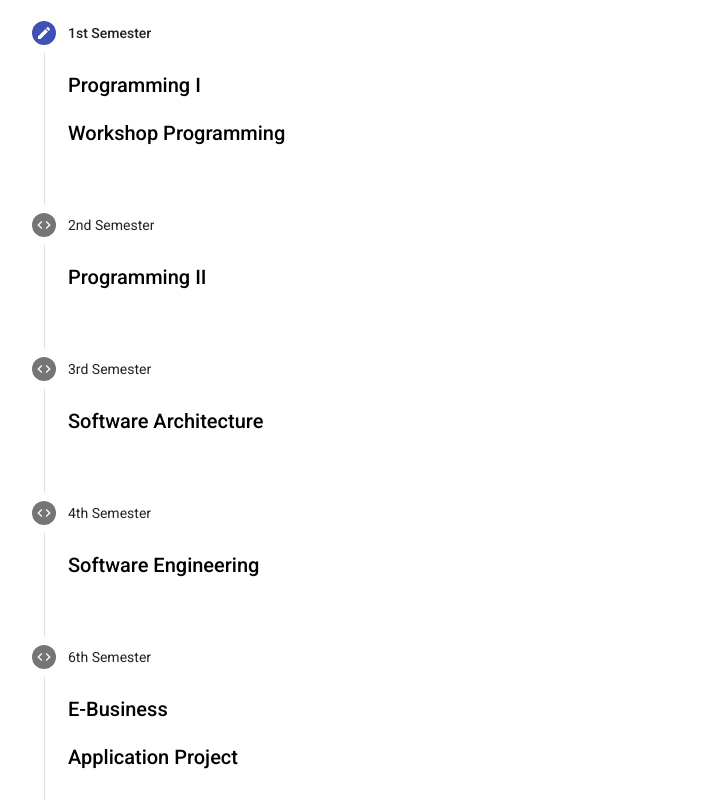
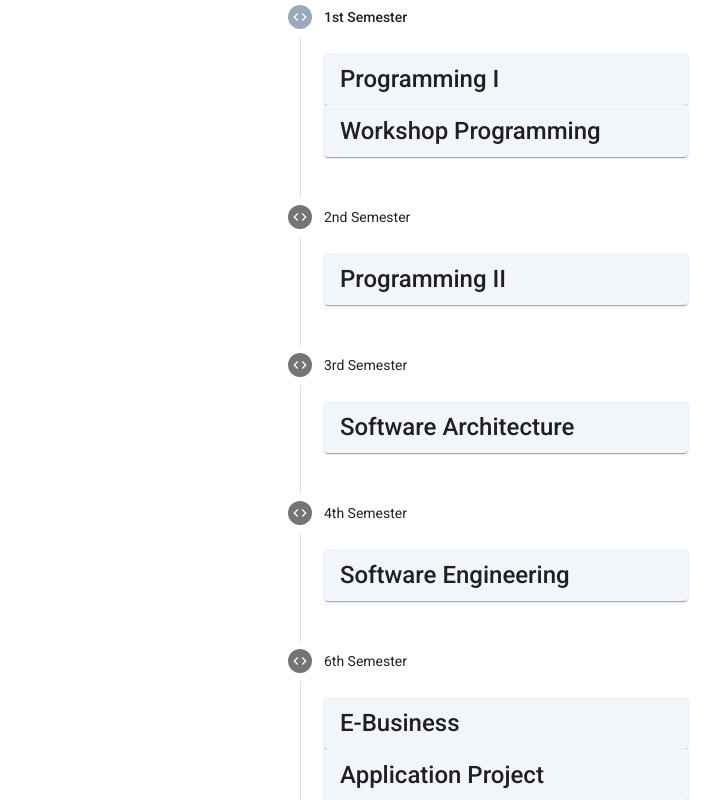
Before and after one commit to minhnpham98/my-website, an Angular app: page /projects in a window 1280 px wide. Shown: the part 260-1060 px from the top of the page, without its empty margins (152-872 px from the left). Built offline with nearby package versions, Linux system fonts and the light colour scheme.

Commit message:
Changed design of projects

```diff
--- a/src/app/projects/projects.component.css
+++ b/src/app/projects/projects.component.css
@@ -1,12 +1,6 @@
 .title {
     margin-top: 5rem;
-    margin-left: 10rem;
     color: #9AAABD
-}
-
-.container {
-    margin-top: 1rem;
-    margin-left: 10rem;
 }
 
 ::ng-deep .mat-vertical-stepper-content
@@ -14,3 +8,19 @@
     visibility: visible !important;
     height: 100% !important;
 }
+
+::ng-deep .mat-step-icon-selected {
+    background-color: #9AAABD !important;
+}
+
+::ng-deep .mat-step-icon-state-done {
+    background-color: #9AAABD !important;
+}
+
+::ng-deep .mat-step-icon-state-edit {
+    background-color: #9AAABD !important;
+}
+
+mat-card {
+    background-color: #F2F6FB;
+}
--- a/src/app/projects/projects.component.html
+++ b/src/app/projects/projects.component.html
@@ -1,33 +1,59 @@
-<div class="title" fxLayoutAlign="right">
+<div class="title" fxLayoutAlign="center">
     <h1>Projects</h1>
 </div>
-<div class="container" fxLayoutAlign="right">
+<div fxLayoutAlign="center">
     <mat-tab-group>
         <mat-tab label="University Projects">
             <mat-stepper orientation="vertical">
                 <mat-step label="1st Semester" state="projects">
-                    <h2>Programming I</h2>
-                    <h2>Workshop Programming</h2>
+                    <mat-card>
+                        <mat-card-title>Programming I</mat-card-title>
+                    </mat-card>
+                    <mat-card>
+                        <mat-card-title>Workshop Programming</mat-card-title>
+                    </mat-card>
                 </mat-step>
                 <mat-step label="2nd Semester" state="projects">
-                    <h2>Programming II</h2>
+                    <mat-card>
+                        <mat-card-title>Programming II</mat-card-title>
+                    </mat-card>
                 </mat-step>
                 <mat-step label="3rd Semester" state="projects">
-                    <h2>Software Architecture</h2>
+                    <mat-card>
+                        <mat-card-title>Software Architecture</mat-card-title>
+                    </mat-card>
                 </mat-step>
                 <mat-step label="4th Semester" state="projects">
-                    <h2>Software Engineering</h2>
+                    <mat-card>
+                        <mat-card-title>Software Engineering</mat-card-title>
+                    </mat-card>
                 </mat-step>
                 <mat-step label="6th Semester" state="projects">
-                    <h2>E-Business</h2>
-                    <h2>Application Project</h2>
+                    <mat-card>
+                        <mat-card-title>E-Business</mat-card-title>
+                    </mat-card>
+                    <mat-card>
+                        <mat-card-title>Application Project</mat-card-title>
+                    </mat-card>
                 </mat-step>
                 <mat-step label="7th Semester" state="projects">
-                    <h2>Integrated Business Systems II</h2>
+                    <mat-card>
+                        <mat-card-title>Integrated Business Systems II</mat-card-title>
+                    </mat-card>
                 </mat-step>
 
                 <!-- Icon overrides. -->
                 <ng-template matStepperIcon="projects">
+                    <mat-icon>code</mat-icon>
+                </ng-template>
+
+                <!-- change default 'edit' icon -->
+                <ng-template matStepperIcon="edit">
+                    <mat-icon>code</mat-icon>
+                </ng-template>
+
+                <!-- change default 'done' icon -->
+                <ng-template matStepperIcon="done">
                     <mat-icon>code</mat-icon>
                 </ng-template>
 
@@ -36,10 +62,14 @@
         <mat-tab label="Own Projects">
             <mat-stepper orientation="vertical">
                 <mat-step label="2021" state="projects">
-                    <h2>Meine Website</h2>
+                    <mat-card>
+                        <mat-card-title>My Website</mat-card-title>
+                    </mat-card>
                 </mat-step>
                 <mat-step label="2021" state="projects">
-                    <h2>Angular Tutorial</h2>
+                    <mat-card>
+                        <mat-card-title>Angular Tutorial</mat-card-title>
+                    </mat-card>
                 </mat-step>
 
                 <!-- Icon overrides. -->
@@ -47,6 +77,16 @@
                     <mat-icon>code</mat-icon>
                 </ng-template>
 
+                <!-- change default 'edit' icon -->
+                <ng-template matStepperIcon="edit">
+                    <mat-icon>code</mat-icon>
+                </ng-template>
+
+                <!-- change default 'done' icon -->
+                <ng-template matStepperIcon="done">
+                    <mat-icon>code</mat-icon>
+                </ng-template>
+
             </mat-stepper>
         </mat-tab>
     </mat-tab-group>
```
